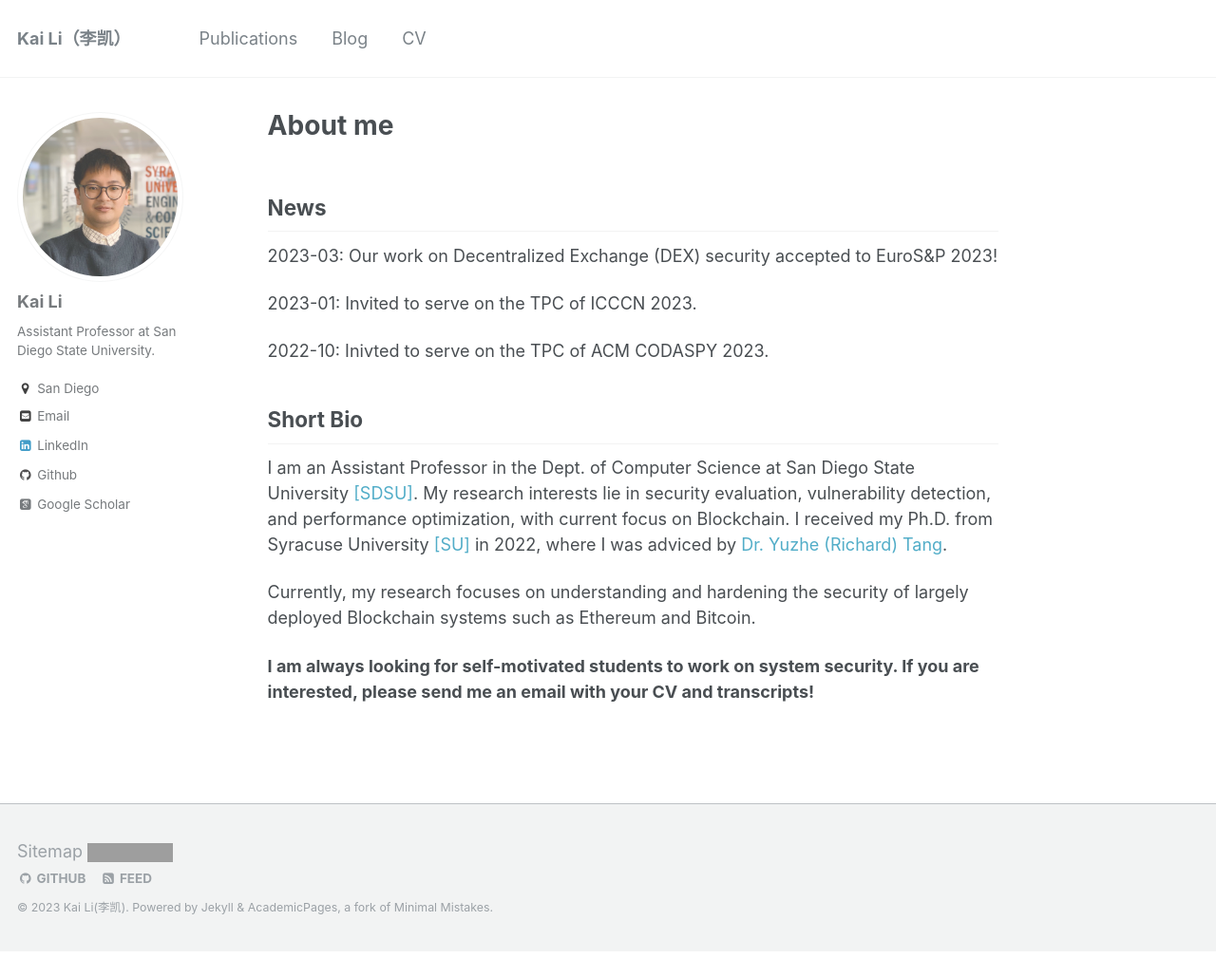
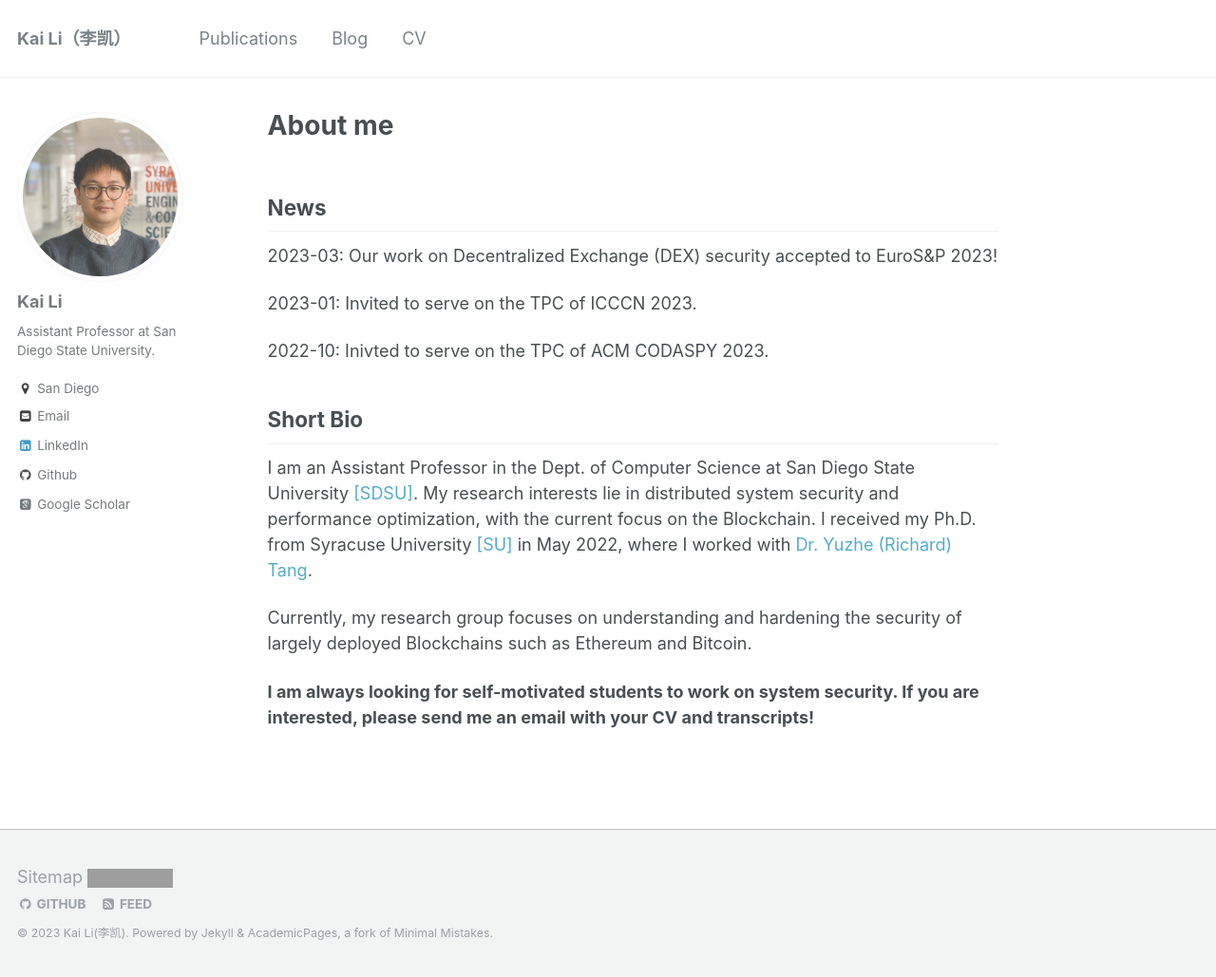
Before and after one commit to likai1993/likai1993.github.io, a Jekyll site: the page built from _pages/about.md, in a window 1280 px wide and 1029 px high. Shown: the whole window at 95% size. Built offline with Jekyll 4.4.1, drawn with Linux system fonts in a browser that asks for light colours; some web fonts are replaced; grey boxes are pictures that could not be loaded.

Commit message:
Update about.md

```diff
--- a/_pages/about.md
+++ b/_pages/about.md
@@ -20,8 +20,8 @@ News
 
 Short Bio
 ----
-I am an Assistant Professor in the Dept. of Computer Science at San Diego State University [[SDSU]](https://cs.sdsu.edu/). My research interests lie in security evaluation, vulnerability detection, and performance optimization, with current focus on Blockchain. I received my Ph.D. from Syracuse University [[SU]](http://eng-cs.syr.edu/our-departments/electrical-engineering-and-computer-science) in 2022, where I was adviced by [Dr. Yuzhe (Richard) Tang](http://tristartom.github.io/).
+I am an Assistant Professor in the Dept. of Computer Science at San Diego State University [[SDSU]](https://cs.sdsu.edu/). My research interests lie in distributed system security and performance optimization, with the current focus on the Blockchain. I received my Ph.D. from Syracuse University [[SU]](http://eng-cs.syr.edu/our-departments/electrical-engineering-and-computer-science) in May 2022, where I worked with [Dr. Yuzhe (Richard) Tang](http://tristartom.github.io/).
 
-Currently, my research focuses on understanding and hardening the security of largely deployed Blockchain systems such as Ethereum and Bitcoin.
+Currently, my research group focuses on understanding and hardening the security of largely deployed Blockchains such as Ethereum and Bitcoin.
 
  **I am always looking for self-motivated students to work on system security. If you are interested, please send me an email with your CV and transcripts!**
```
